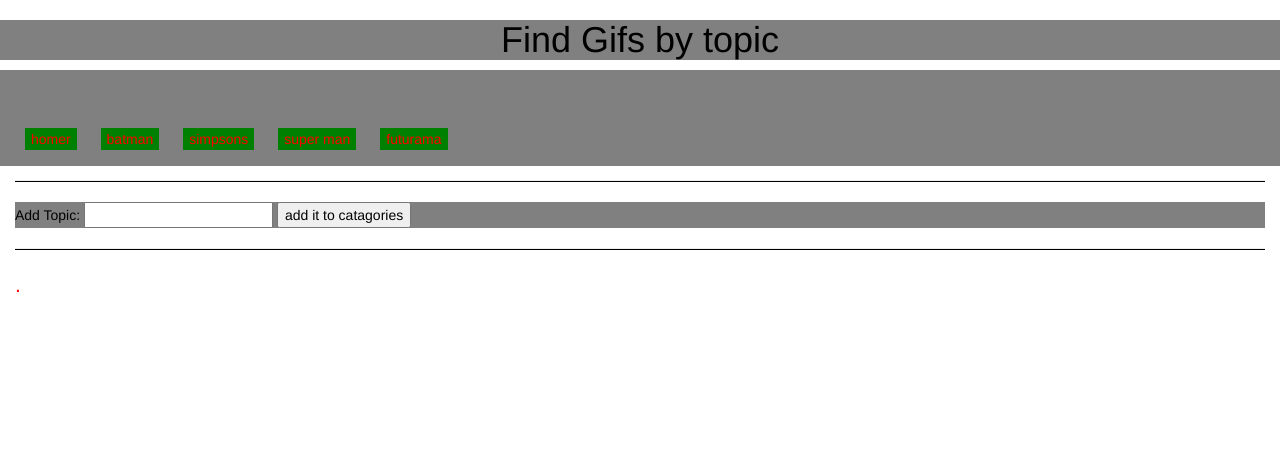
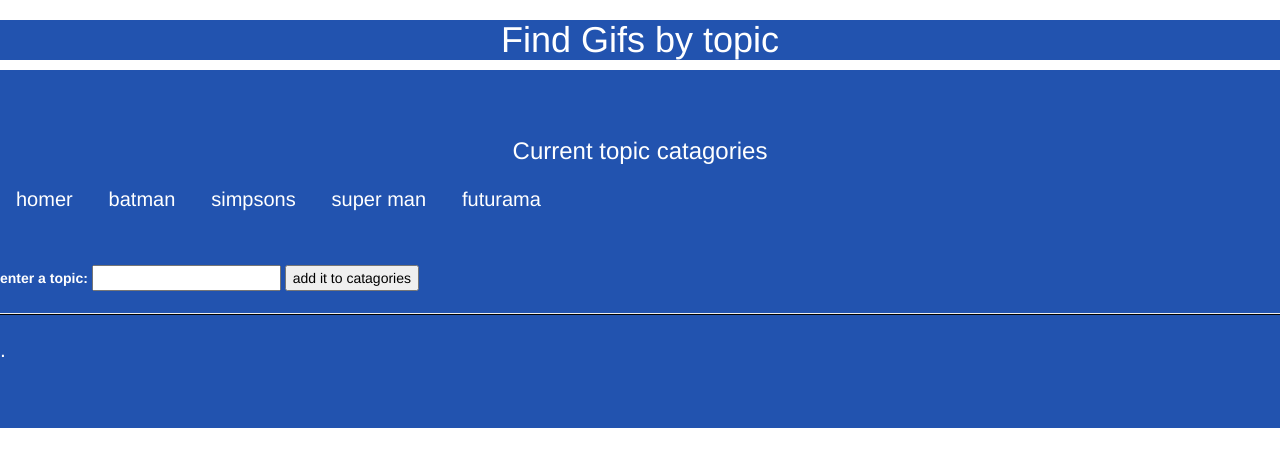
Before and after one commit to bkwiencien/bkwiencien.github.io, a PHP site: page /Giphy/index.html in a window 1280 px wide. Shown: the top 467 px of the page. Run offline with PHP 8.4, Linux system fonts and the light colour scheme; some libraries are stand-ins or nearby versions.

Commit message:
color change

```diff
--- a/Giphy/assets/css/style.css
+++ b/Giphy/assets/css/style.css
@@ -1,50 +1,53 @@
 
 .button {
 	border: none;
-	color:  red;
+	color:  white;
 	margin: 10px;
-	background-color: green;
+	font-size: 20px;
+	background-color: #2253AF;
 }
 button {
 	margin: 5px;
-	color:  red;
-	background-color: green;
+	color:  white;
+	background-color: #2253AF;
 	padding: 10px;
 }
 .buttona {
 	border: none;
 	color:  red;
-	background-color: #808080;
+	background-color: #2253AF;
 }
 #main {
-	background-color: #808080!important;
-	color: red;
+	background-color: #2253AF;
+	color: white;
 }
 #textsection {
-	background-color: #808080;
+	background-color: #2253AF;
 	color: black;
 }
 #buttonsection {
-	background-color: #808080;
-	color: black;
+	#background-color: #808080;
+	background-color: #2253AF;
+	color: white;
+}
+#label1 {
+	color: white;
 }
 #line1 {
-	background-color: black;
+	background-color: red;
 	height: 1px;
 }
 #line2 {
 	background-color: black;
 	height: 1px;
 }
-#forma {
-	color: black;
-}
+
 #displaysection {
 
 }
 h1 {
-	color: black;
-	background-color: #808080;
+	color: white;
+	background-color: #2253AF;
 }
 img {
 	 height: 250px;
--- a/Giphy/index.html
+++ b/Giphy/index.html
@@ -18,14 +18,17 @@
 <body onload="initialize()">
 <h1><center> Find Gifs by topic</center></h1>
 <div class="jumbotron" id="main">
-  <div clas="row">
+  <div class="row">
+    <h3><center>Current topic catagories</center></h3>
     <div class="col-lg-12">
       <section id="buttonsection">
-      </section>
-      <hr id="line1">
+      <!--<hr id="line1"> -->
+    </section>
+    <br><br>
       <section id="textsection">
         <form id="form1" action="javascript:searchFor()">
-          Add Topic: <input id="forma" type="text" name="what">
+          <label for="forma" id="label1">enter a topic:</label>
+           <input id="forma" type="text" name="what">
           <input type="submit" value="add it to catagories">
         </form>
       </section>
@@ -34,8 +37,8 @@
         <p> . </p>
       </section>
   </div>
-<div>
-</div>
+<!--<div>
+</div>   -->
 <script type="text/javascript" src="assets/javascript/giphytrial.js"></script>
 </body>
 
--- a/index.html
+++ b/index.html
@@ -28,7 +28,7 @@
       </a>
       <ul class="dropdown-menu" role="menu">
         <li><a  href="Gem-Game/index.html">A Game in Javacript</a></li>
-        <!-- <li><a  href="#">Action 2</a></li> -->
+        <li><a  href="Giphy/index.html">Fun with gifs</a></li>
       </ul>
     </li>
   </td>
```
